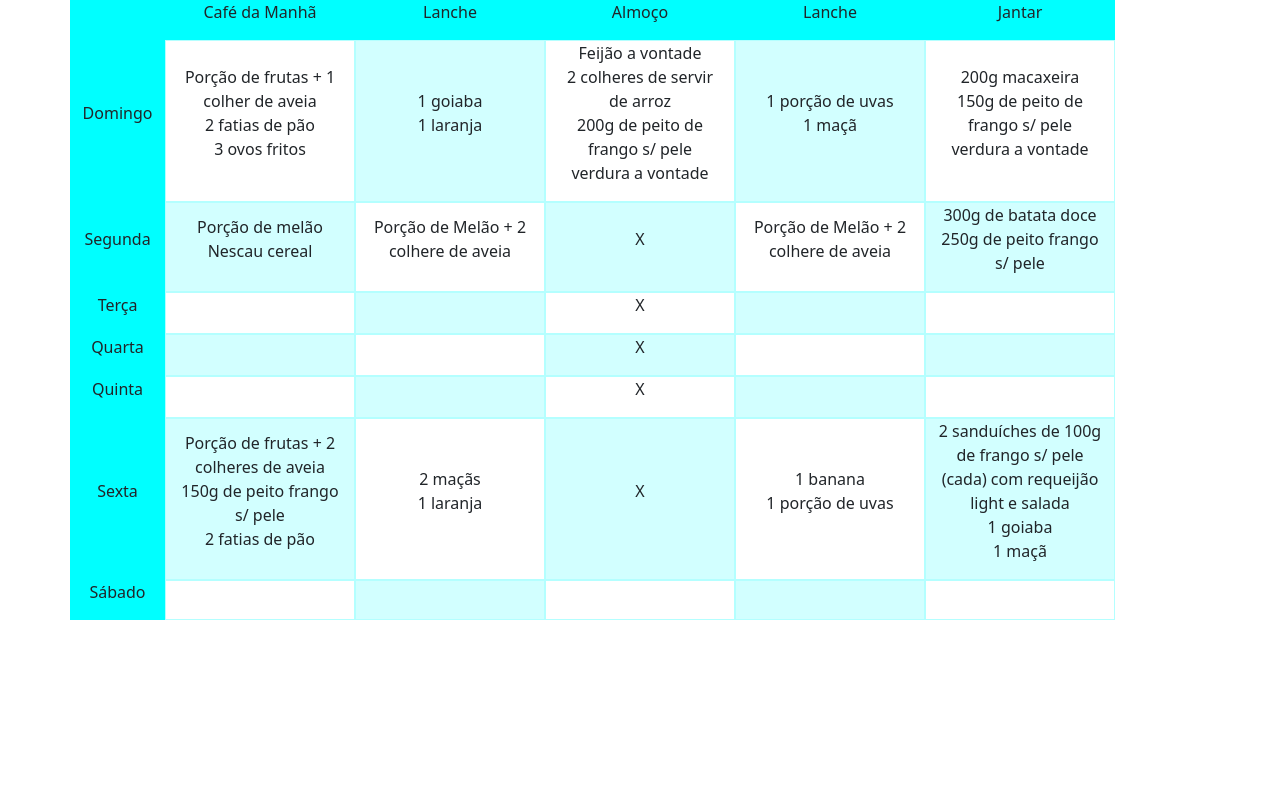
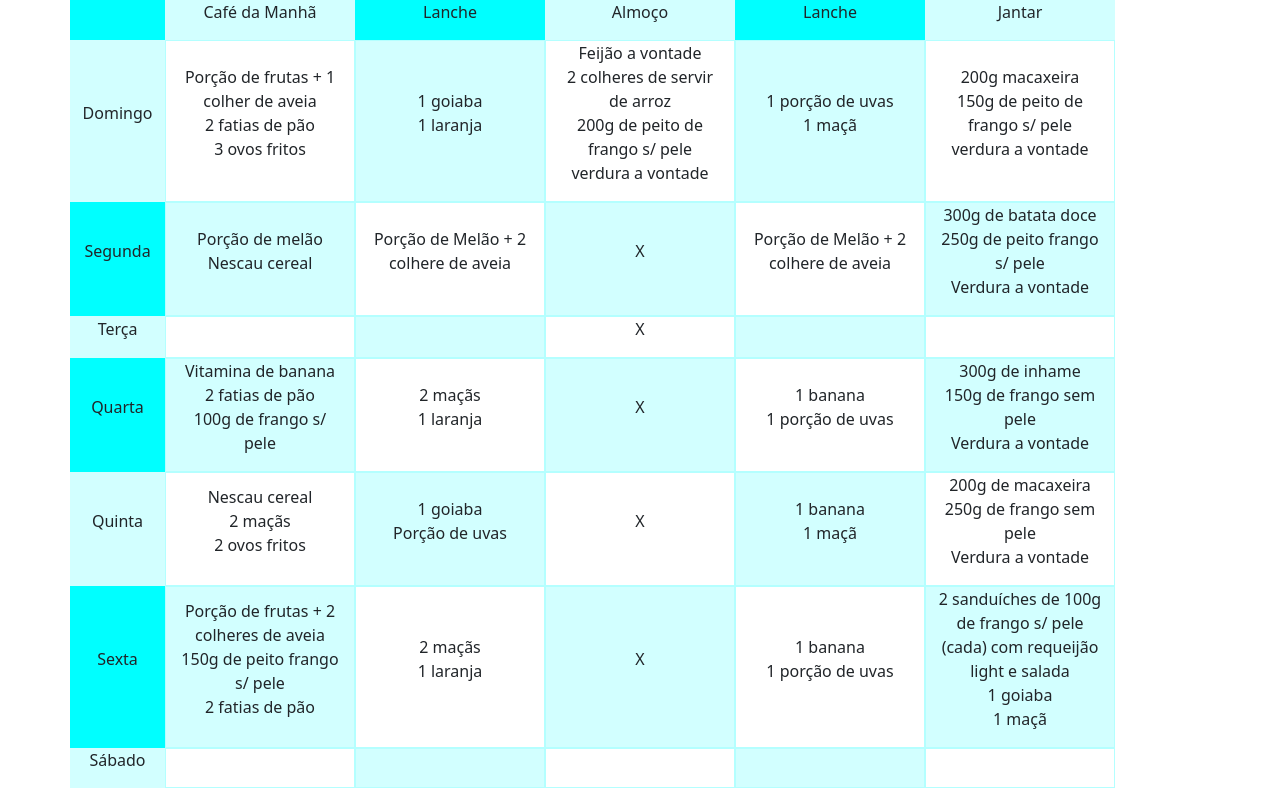
Before and after one commit to DanielFBA/Alimentacao, a plain HTML site: page index.html in a window 1280 px wide. Drawn offline with nearby package versions, Linux system fonts and the light colour scheme.

Commit message:
quarta e quinta prontas

```diff
--- a/index.html
+++ b/index.html
@@ -26,14 +26,14 @@
             <div class="tabela">
                 <div class="row">
                     <div class="col-1 referencia"></div>
-                    <div class="col-2 referencia"><p>Café da Manhã</p></div>
+                    <div class="col-2 referencias"><p>Café da Manhã</p></div>
                     <div class="col-2 referencia"><p>Lanche</p></div>
-                    <div class="col-2 referencia"><p>Almoço</p></div>
+                    <div class="col-2 referencias"><p>Almoço</p></div>
                     <div class="col-2 referencia"><p>Lanche</p></div>
-                    <div class="col-2 referencia"><p>Jantar</p></div>
+                    <div class="col-2 referencias"><p>Jantar</p></div>
                   </div>
                   <div class="row">
-                    <div class="col-1 referencia"><p>Domingo</p></div>
+                    <div class="col-1 referencias"><p>Domingo</p></div>
                     <div class="col-2"><p>Porção de frutas + 1 colher de aveia<br>2 fatias de pão<br>3 ovos fritos</p></div>
                     <div class="col-2 marcacao"><p>1 goiaba<br>1 laranja</p></div>
                     <div class="col-2"><p>Feijão a vontade<br>2 colheres de servir de arroz<br>200g de peito de frango s/ pele<br>verdura a vontade</p></div>
@@ -46,10 +46,10 @@
                     <div class="col-2"><p>Porção de Melão + 2 colhere de aveia</p></div>
                     <div class="col-2 marcacao"><p>X</p></div>
                     <div class="col-2"><p>Porção de Melão + 2 colhere de aveia</p></div>
-                    <div class="col-2 marcacao"><p>300g de batata doce<br>250g de peito frango s/ pele</p></div>
+                    <div class="col-2 marcacao"><p>300g de batata doce<br>250g de peito frango s/ pele<br>Verdura a vontade</p></div>
                   </div>
                   <div class="row">
-                    <div class="col-1 referencia"><p>Terça</p></div>
+                    <div class="col-1 referencias"><p>Terça</p></div>
                     <div class="col-2"><p></p></div>
                     <div class="col-2 marcacao"><p></p></div>
                     <div class="col-2"><p>X</p></div>
@@ -58,19 +58,19 @@
                   </div>
                   <div class="row">
                     <div class="col-1 referencia"><p>Quarta</p></div>
-                    <div class="col-2 marcacao"><p></p></div>
-                    <div class="col-2"><p></p></div>
+                    <div class="col-2 marcacao"><p>Vitamina de banana<br>2 fatias de pão<br>100g de frango s/ pele</p></div>
+                    <div class="col-2"><p>2 maçãs<br>1 laranja</p></div>
                     <div class="col-2 marcacao"><p>X</p></div>
-                    <div class="col-2"><p></p></div>
-                    <div class="col-2 marcacao"><p></p></div>
+                    <div class="col-2"><p>1 banana<br>1 porção de uvas</p></div>
+                    <div class="col-2 marcacao"><p>300g de inhame<br>150g de frango sem pele<br>Verdura a vontade</p></div>
                   </div>
                   <div class="row">
-                    <div class="col-1 referencia"><p>Quinta</p></div>
-                    <div class="col-2"><p></p></div>
-                    <div class="col-2 marcacao"><p></p></div>
+                    <div class="col-1 referencias"><p>Quinta</p></div>
+                    <div class="col-2"><p>Nescau cereal<br>2 maçãs<br>2 ovos fritos</p></div>
+                    <div class="col-2 marcacao"><p>1 goiaba<br>Porção de uvas</p></div>
                     <div class="col-2"><p>X</p></div>
-                    <div class="col-2 marcacao"><p></p></div>
-                    <div class="col-2"><p></p></div>
+                    <div class="col-2 marcacao"><p>1 banana<br>1 maçã</p></div>
+                    <div class="col-2"><p>200g de macaxeira<br>250g de frango sem pele<br>Verdura a vontade</p></div>
                   </div>
 
                   <div class="row">
@@ -82,7 +82,7 @@
                     <div class="col-2 marcacao"><p>2 sanduíches de 100g de frango s/ pele (cada) com requeijão light e salada<br>1 goiaba<br>1 maçã</p></div>
                   </div>
                   <div class="row">
-                    <div class="col-1 referencia"><p>Sábado</p></div>
+                    <div class="col-1 referencias"><p>Sábado</p></div>
                     <div class="col-2"><p></p></div>
                     <div class="col-2 marcacao"><p></p></div>
                     <div class="col-2"><p></p></div>
--- a/styles.css
+++ b/styles.css
@@ -17,6 +17,11 @@
     border: none;
 }
 
+.referencias {
+    background-color: rgb(210, 255, 255);
+    border: none;
+}
+
 .marcacao {
     background-color: rgb(210, 255, 255);
 }
```
